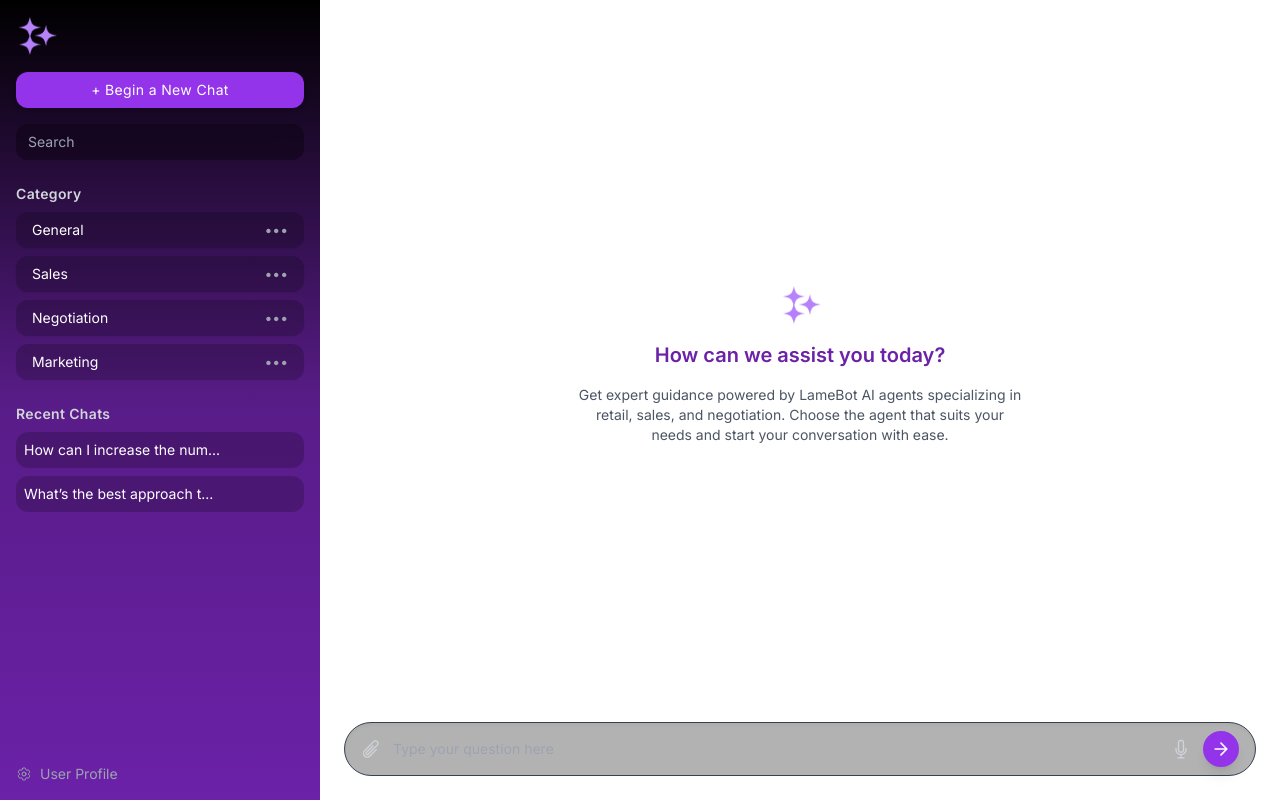
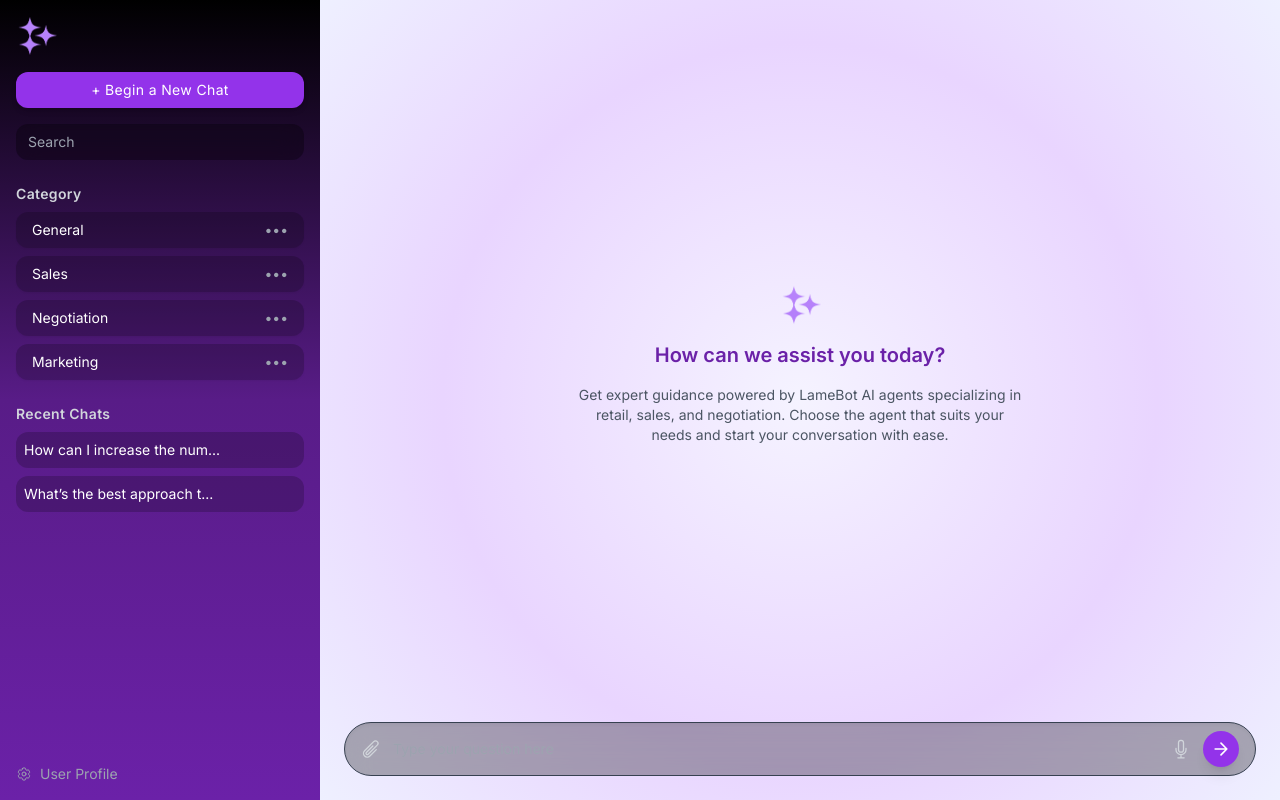
Before and after one commit to chaywen/retail-chatbot, a React (Create React App) app: page / in a window 1280 px wide. Built offline with nearby package versions, Linux system fonts and the light colour scheme.

Commit message:
Update tailwind.css

```diff
--- a/src/tailwind.css
+++ b/src/tailwind.css
@@ -4,16 +4,17 @@
 @tailwind components;
 @tailwind utilities;
 
-@keyframes gradient-x {
+@keyframes radial-gradient {
   0%, 100% {
-    background-position: 0% 50%;
+    background-position: center;
+    background-size: 100% 100%;
   }
   50% {
-    background-position: 100% 50%;
+    background-size: 120% 120%;
   }
 }
 
-.animate-gradient-x {
-  background-size: 200% 200%;
-  animation: gradient-x 8s ease infinite;
+.animate-radial {
+  background: radial-gradient(circle at center, #f5f3ff, #e9d5ff, #f0f9ff);
+  animation: radial-gradient 8s ease-in-out infinite;
 }
```
